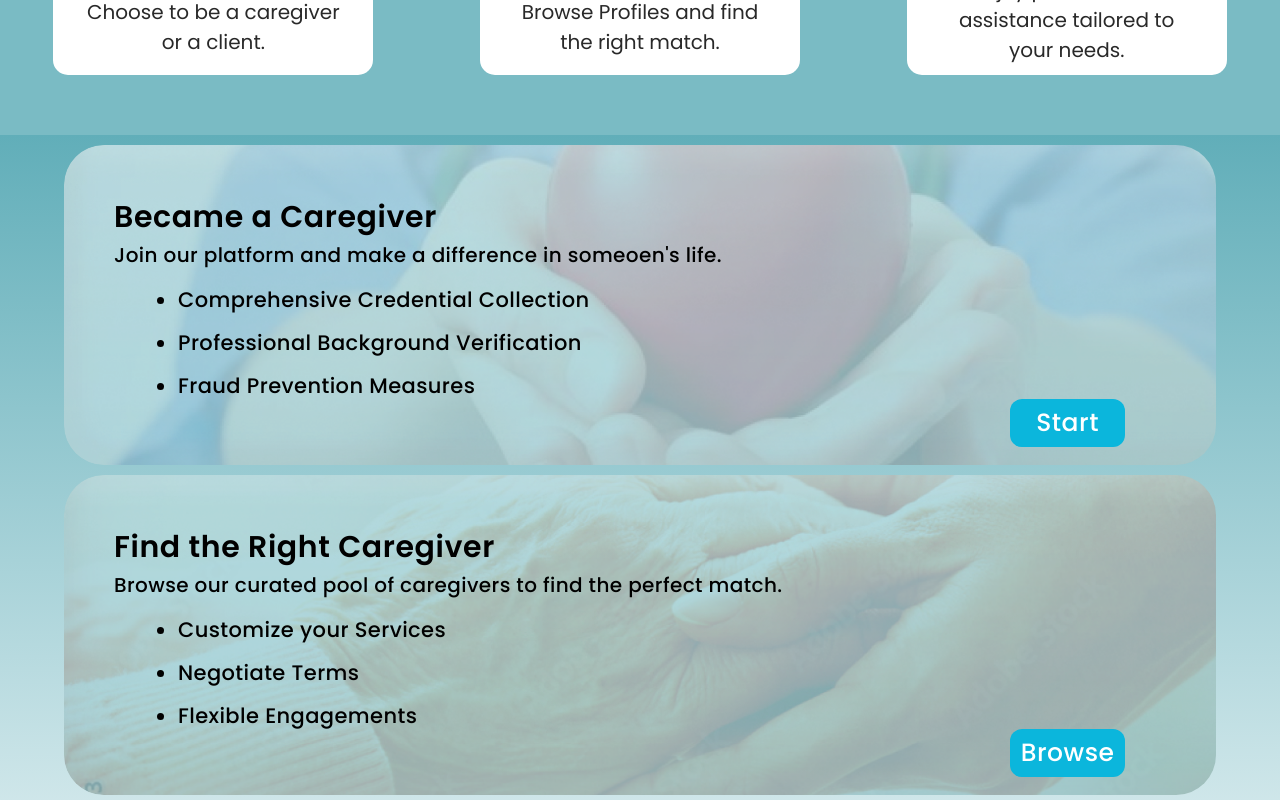
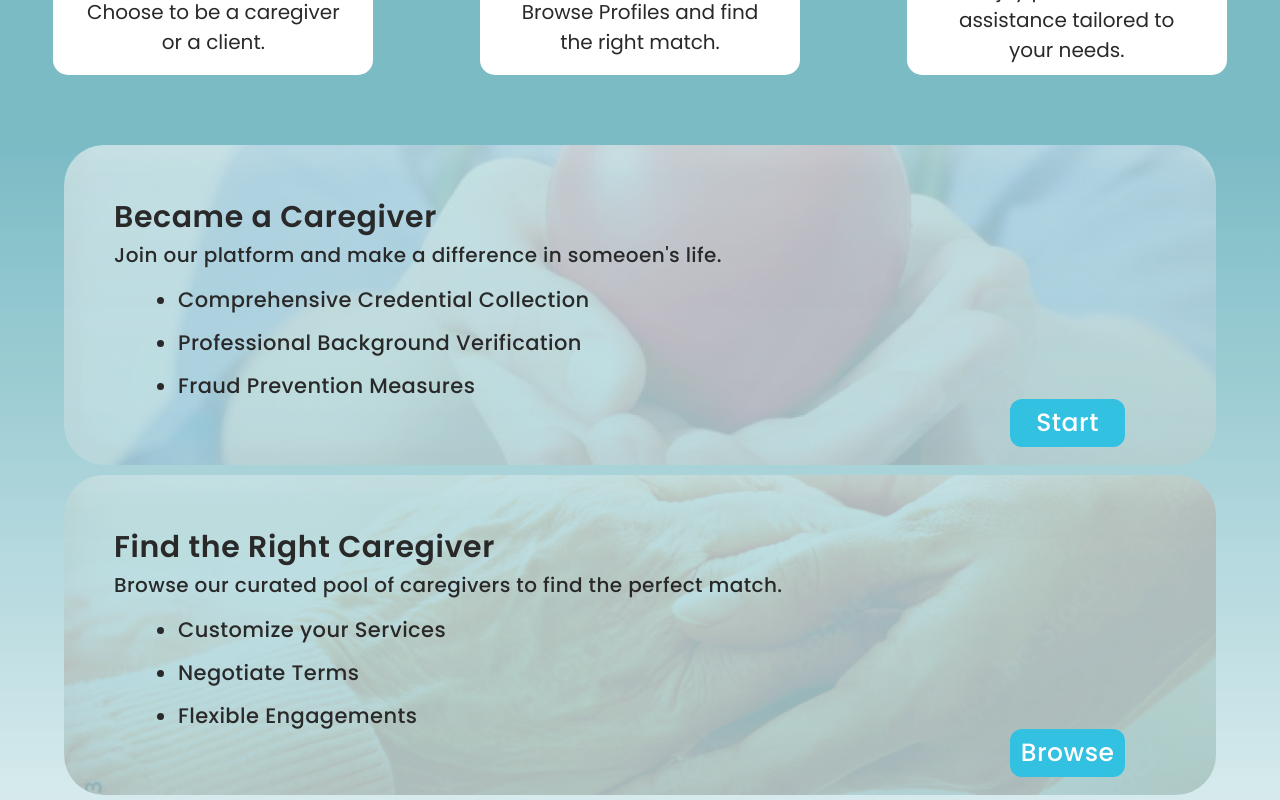
Before and after one commit to arpit07072005/group-project, a React (Create React App) app: page / in a window 1280 px wide. Shown: the part 900-1700 px from the top of the page. Built offline with nearby package versions, Linux system fonts and the light colour scheme.

Commit message:
some color updates

```diff
--- a/src/App.css
+++ b/src/App.css
@@ -462,7 +462,9 @@ background-color: white;
   min-height:120vh;
   max-height:auto;
   width:100vw;
-  background:linear-gradient(to top,rgba(255, 255, 255, 0.9),rgba(97, 174, 185, 1));
+  background:linear-gradient(to top,rgba(255, 255, 255, 0.9),rgba(97, 174, 185));
+  opacity:0.84;
+  backdrop-filter: blur(1px);
   display: flex;
   align-items: center;
   justify-content:space-evenly;
```
